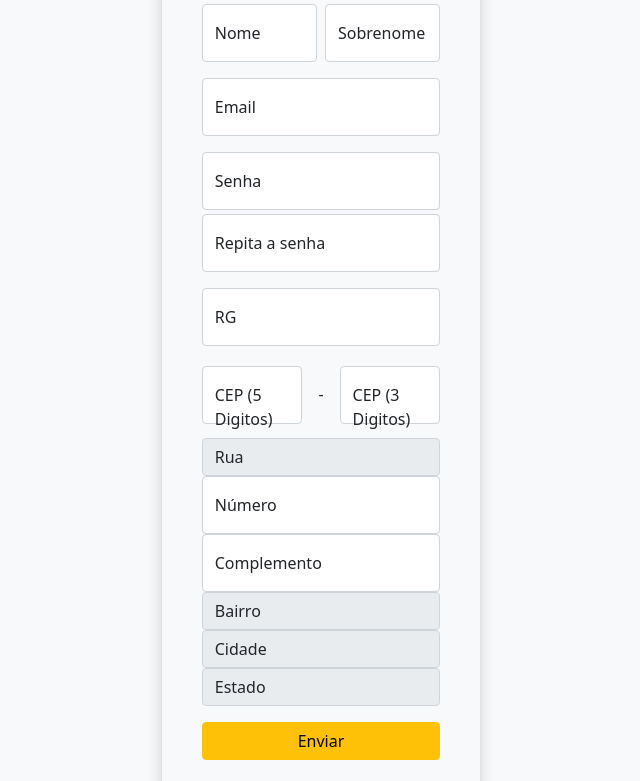
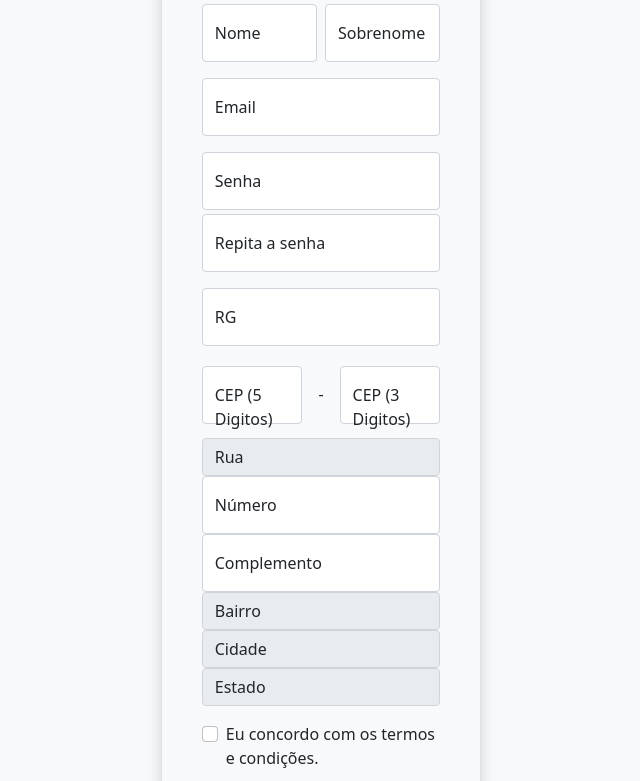
Before and after one commit to AndreFelipeMoura/ProjetoM2-GP8, a plain HTML site: page html/cadastro.html in a window 1280 px wide. Shown: the part 171-952 px from the top of the page, without its empty margins (319-959 px from the left). Drawn offline with nearby package versions, Linux system fonts and the light colour scheme.

Commit message:
adicionado campo conccordo com termos e condiçoes

```diff
--- a/html/cadastro.html
+++ b/html/cadastro.html
@@ -93,6 +93,14 @@
             <input class="form-control" type="text" id="uf" value="Estado" aria-label="readonly input example" readonly>
           </div>
 
+          <!--concordo-->
+          <div class="form-check mt-3 align-self-center">
+            <input class="form-check-input" type="checkbox" value="" id="flexCheckDefault">
+            <label class="form-check-label" for="flexCheckDefault">
+              Eu concordo com os <a href=""></a>termos e condições.</a>
+            </label>
+          </div>
+
           <!--enviar-->
           <button type="submit" id="submit" class="btn btn-warning mt-3">Enviar</button>
           <div class="alert alert-danger d-none">
```
